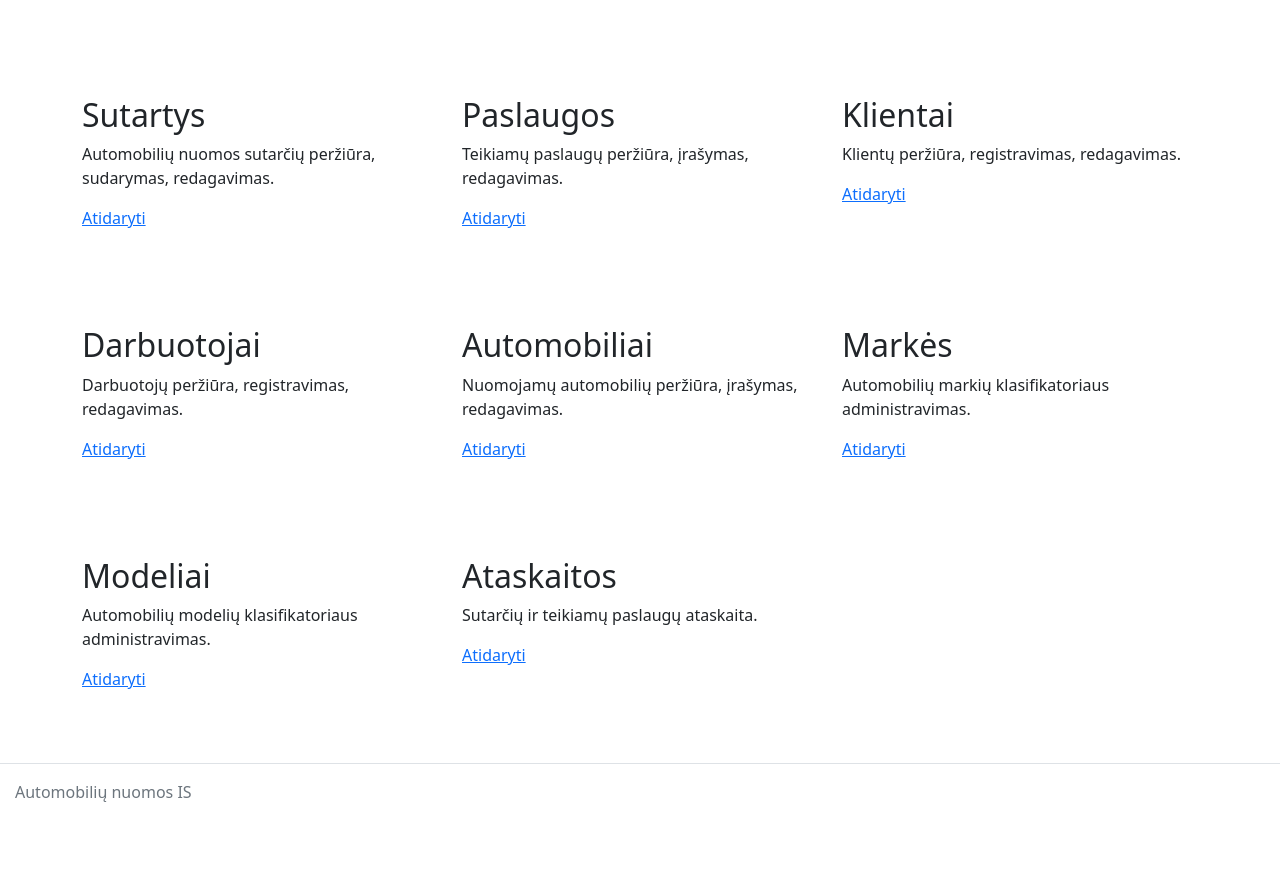
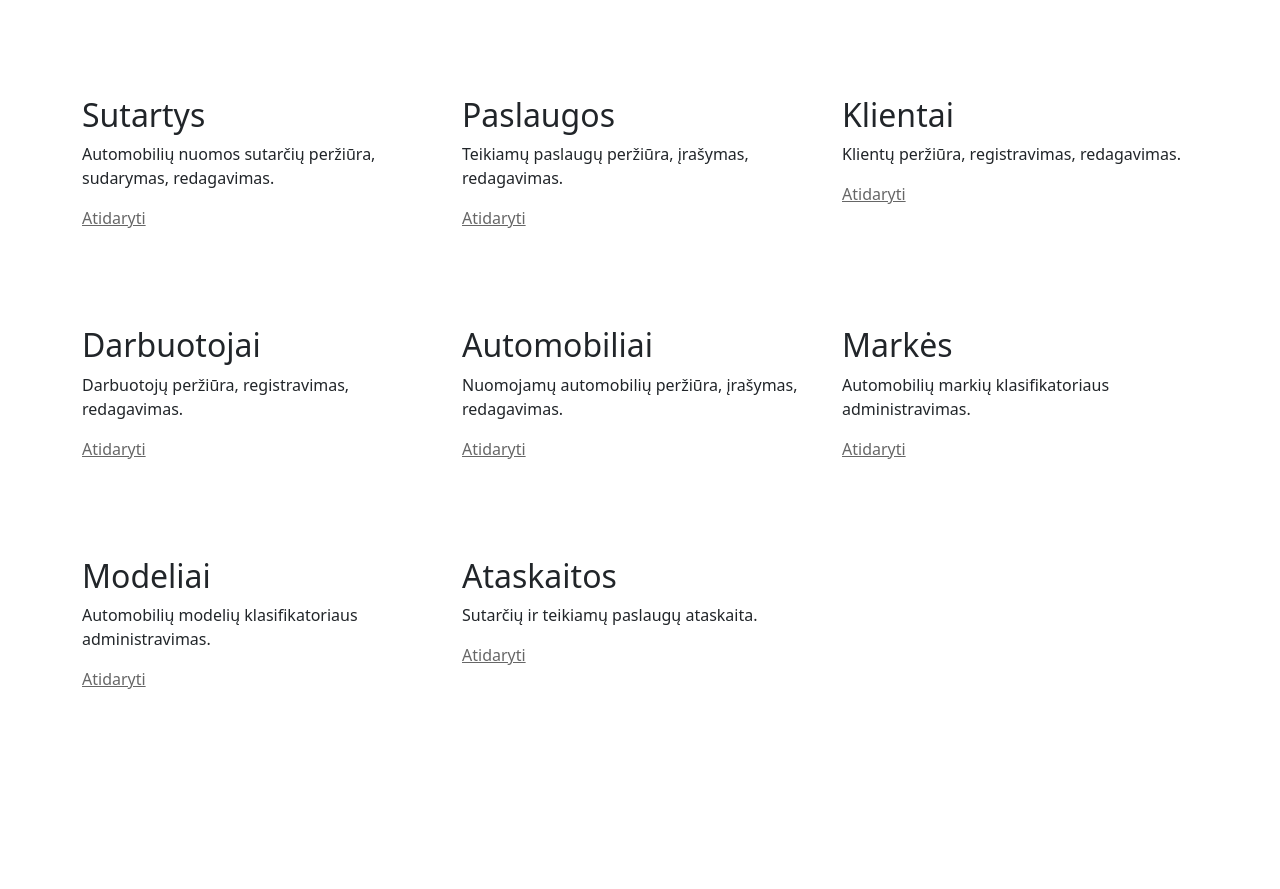
Before and after one commit to algirdassukys/autonuoma, a PHP site: page / in a window 1280 px wide. Shown: the part 56-945 px from the top of the page. Before the commit the page ends 858 px from the top, so only its background shows below. Run offline with PHP 8.4, Linux system fonts and the light colour scheme; the visitor is signed in with stand-in values (Sample User, id 1).

Commit message:
Remove page footer.

```diff
--- a/templates/main.tpl.php
+++ b/templates/main.tpl.php
@@ -18,6 +18,9 @@
 
         <!-- Datepicker CSS-->
         <link rel="stylesheet" type="text/css" href="scripts/datetimepicker/jquery.datetimepicker.css"/ >
+
+        <!-- Custom CSS-->
+        <link rel="stylesheet" type="text/css" href="style/custom.css"/ >
 
         <!-- JQuery-->
         <script src="scripts/jquery-3.6.0.min.js"></script>
@@ -55,7 +58,7 @@
             </div>
         </nav>
         <!-- Puslapio turinys -->
-        <div class="container">
+        <div class="container" style="padding-bottom: 150px;">
             <div class="mt-5">
                 <?php
                     // įtraukiame veiksmų failą
@@ -69,11 +72,5 @@
             </div>
         </div>
 
-        <footer class="d-flex flex-wrap justify-content-between align-items-center py-3 my-4 border-top">
-            <div class="col-md-4 d-flex align-items-center" style="padding-left: 15px;">
-                <span class="text-muted">Automobilių nuomos IS</span>
-            </div>
-        </footer>
-
     </body>
 </html>
```
